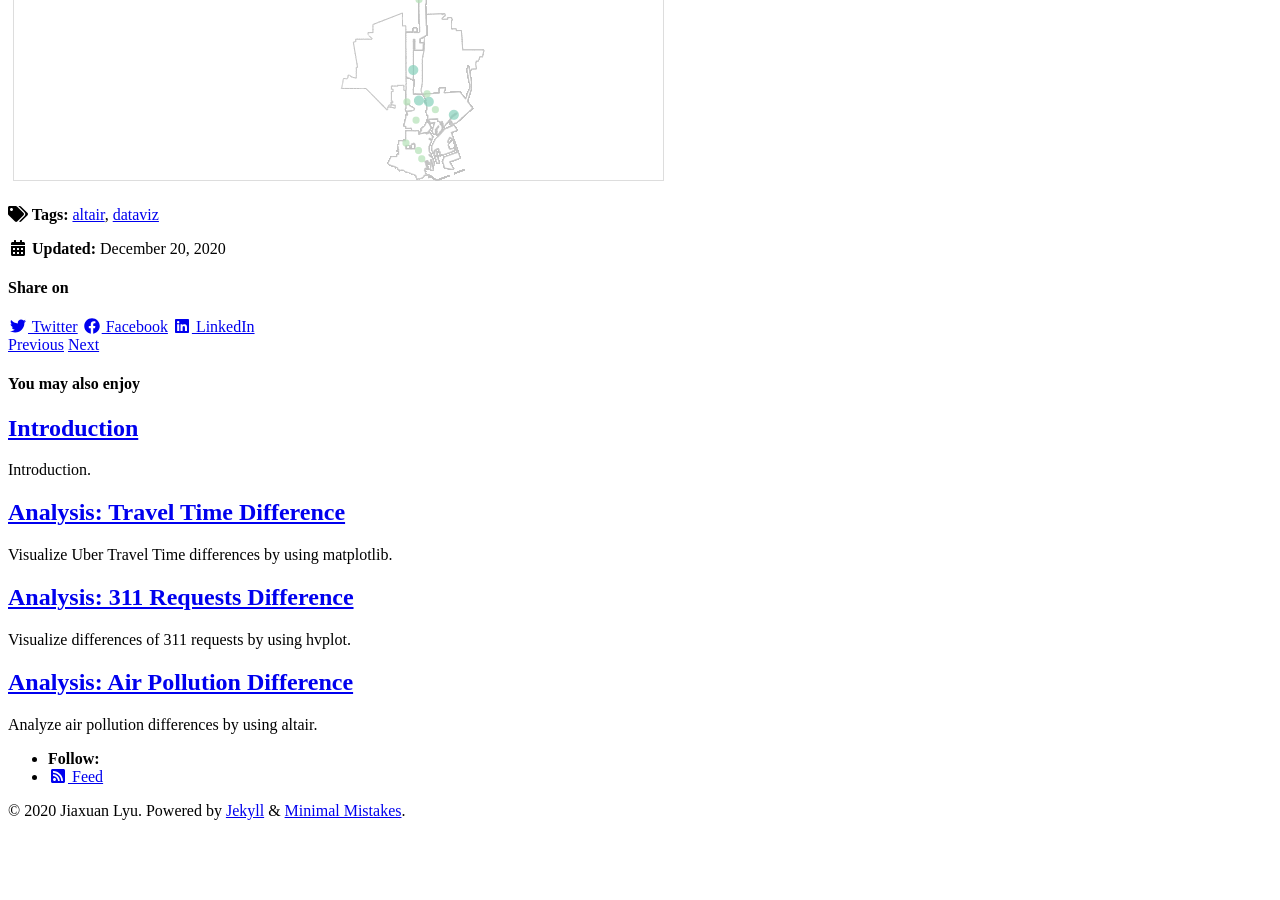
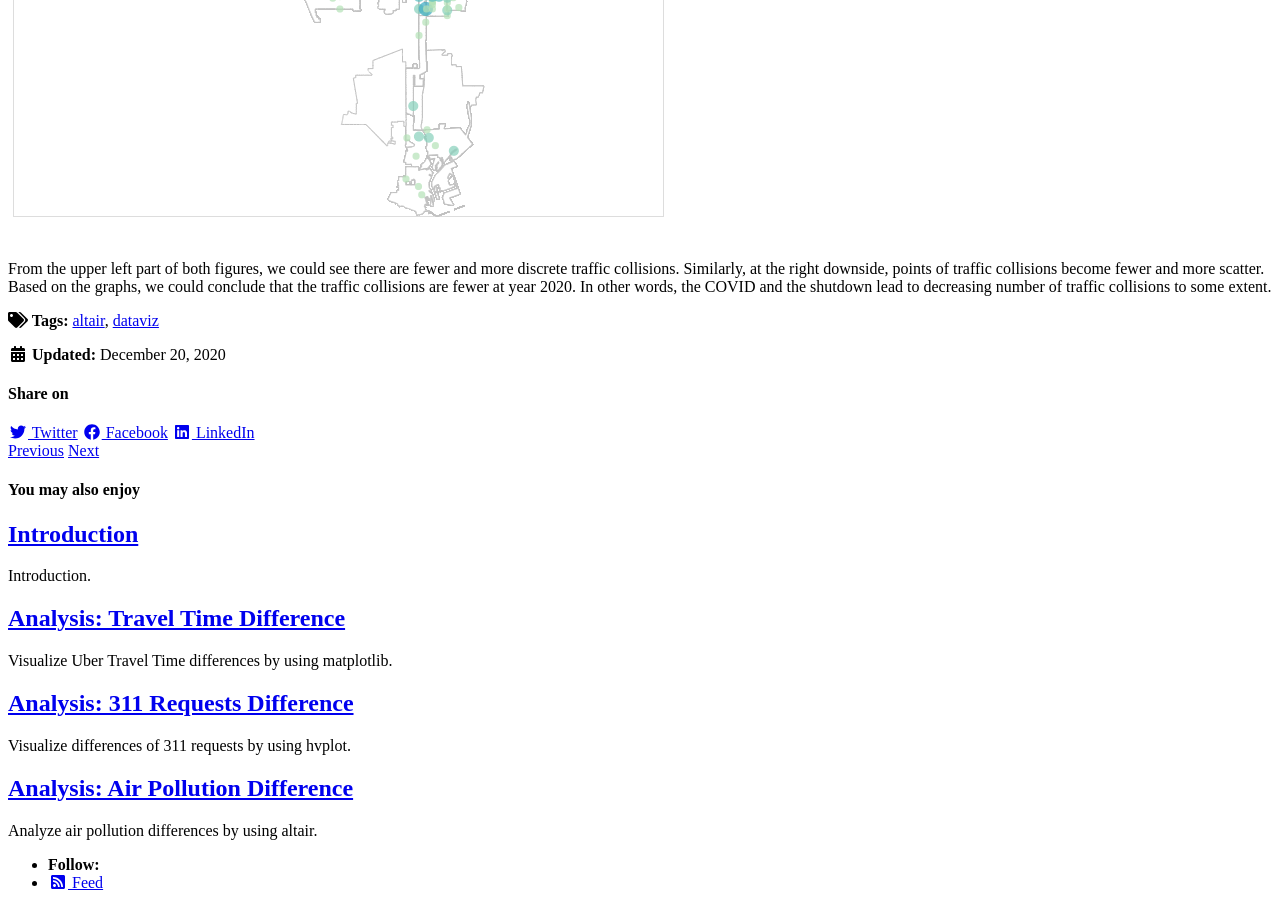
Before and after one commit to jiaxuanlyu/Geospatial-LA-Covid-Analysis, a Jekyll site: the page built from _posts/2020-12-17-4-collision-diff.md, in a window 1280 px wide and 900 px high, scrolled down 1665 px. Built offline with Jekyll 4.4.1, drawn with Linux system fonts in a browser that asks for light colours; cached includes are drawn as plain includes; nearby versions of some CDN libraries; some of the changed text lies outside the part shown.

Commit message:
Update 2020-12-17-4-collision-diff.md

```diff
--- a/_posts/2020-12-17-4-collision-diff.md
+++ b/_posts/2020-12-17-4-collision-diff.md
@@ -11,7 +11,9 @@
 toc_sticky: true
 ---
 
-This post will show examples of embedding interactive charts produced using [Altair](https://altair-viz.github.io) and [Hvplot](https://hvplot.pyviz.org/).
+The traffic collision data are obtained from Traffic Collision Data from 2010 to Present, Los Angeles Open Data by using API requests. Later, the data was merged with Los Angeles CSA to gain geometries. The traffic cases were summed up by each geometry point.
+<br>
+<br>
 
 ## Traffic Collisions in March, 2019
 
@@ -24,3 +26,7 @@
 <div id="altair-chart-6"></div>
 
 ![daily-mean-diff]({{ site.url }}{{ site.baseurl }}/charts/collision20.png)
+
+
+<br>
+From the upper left part of both figures, we could see there are fewer and more discrete traffic collisions. Similarly, at the right downside, points of traffic collisions become fewer and more scatter. Based on the graphs, we could conclude that the traffic collisions are fewer at year 2020. In other words, the COVID and the shutdown lead to decreasing number of traffic collisions to some extent.
```
